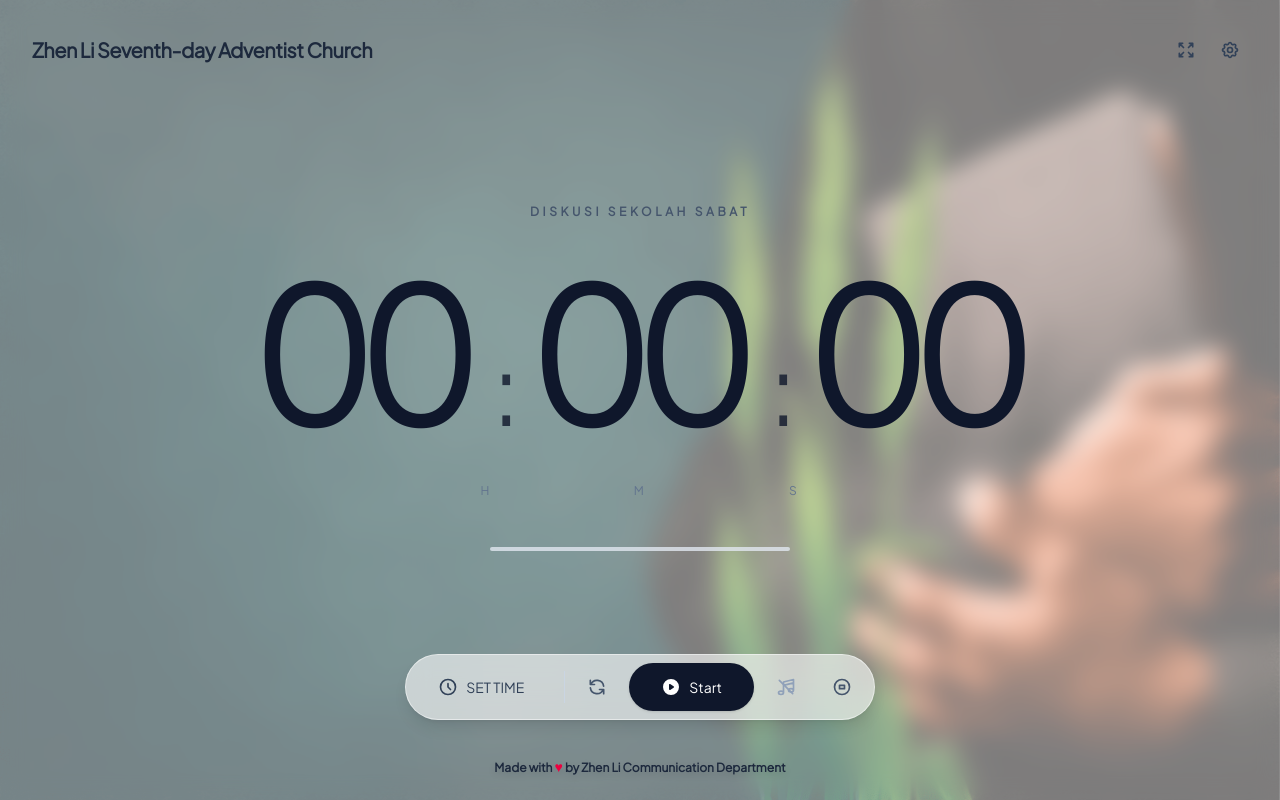
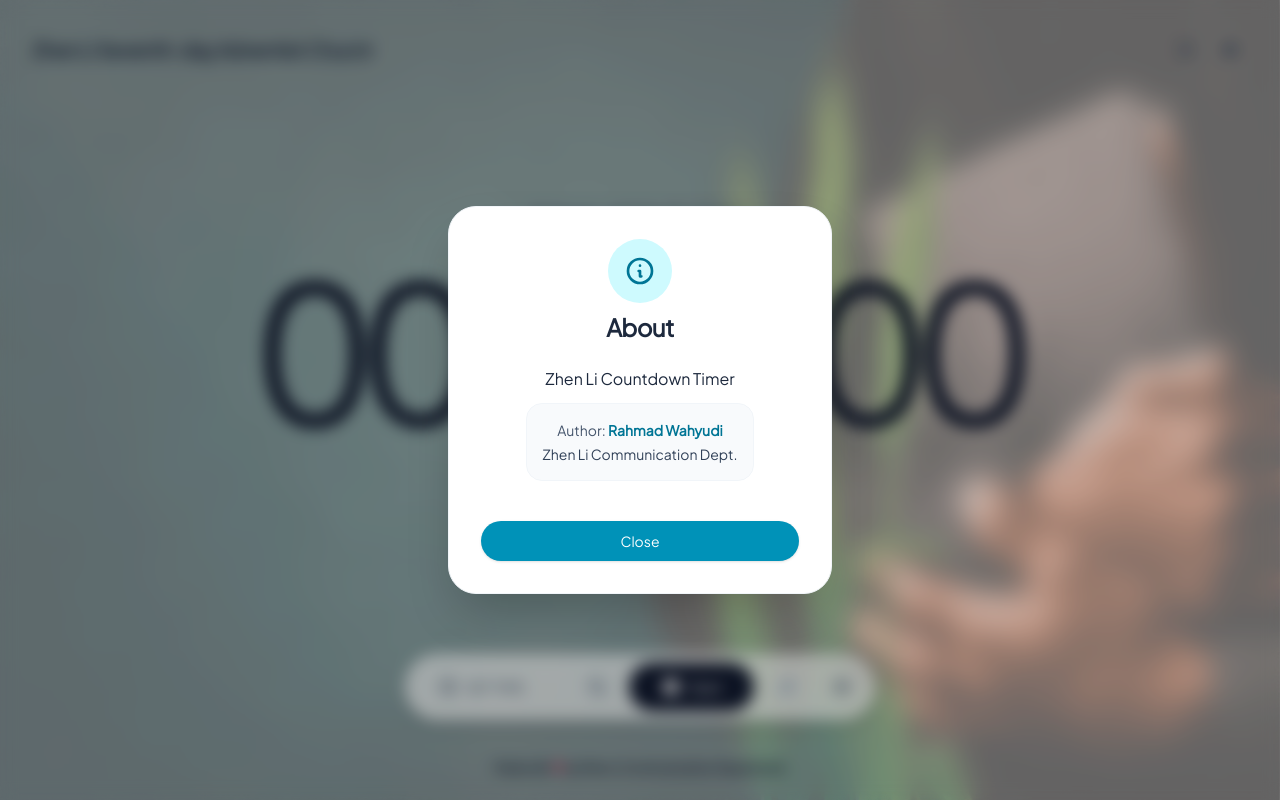
Before and after one commit to shiody/zl-countdown, a SvelteKit app: page / in a window 1280 px wide. Both pictures are taken after a click on the button 1230 px from the left and 50 px from the top of the page. Built offline with nearby package versions, Linux system fonts and the light colour scheme.

Commit message:
feat: add settings modal and fix svelte warnings

```diff
--- /dev/null
+++ b/src/lib/components/SettingsModal.svelte
@@ -0,0 +1,38 @@
+<script lang="ts">
+  import Dialog from './Dialog.svelte';
+  import Button from './Button.svelte';
+
+  let { isOpen = $bindable(false) }: { isOpen: boolean } = $props();
+
+  function close() {
+    isOpen = false;
+  }
+</script>
+
+<Dialog bind:isOpen>
+  <div class="p-8 max-w-sm w-full space-y-6 flex flex-col items-center">
+    <div class="w-16 h-16 bg-cyan-100 text-cyan-700 rounded-full flex items-center justify-center mb-2">
+      <svg xmlns="http://www.w3.org/2000/svg" class="h-8 w-8" fill="none" viewBox="0 0 24 24" stroke="currentColor">
+        <path stroke-linecap="round" stroke-linejoin="round" stroke-width="2" d="M13 16h-1v-4h-1m1-4h.01M21 12a9 9 0 11-18 0 9 9 0 0118 0z" />
+      </svg>
+    </div>
+
+    <h2 class="text-2xl font-bold text-slate-800 tracking-tight text-center">About</h2>
+
+    <div class="text-center text-slate-600 space-y-3">
+      <p class="font-medium text-slate-800">Zhen Li Countdown Timer</p>
+      <div class="bg-slate-50 p-4 rounded-2xl border border-slate-100">
+        <p class="text-sm mb-1">
+          Author: <span class="font-semibold text-cyan-700">Rahmad Wahyudi</span>
+        </p>
+        <p class="text-sm font-medium text-slate-700">
+          Zhen Li Communication Dept.
+        </p>
+      </div>
+    </div>
+
+    <div class="w-full pt-4">
+      <Button variant="filled" class="w-full" onclick={close}>Close</Button>
+    </div>
+  </div>
+</Dialog>
--- a/src/lib/components/TimePicker.svelte
+++ b/src/lib/components/TimePicker.svelte
@@ -137,6 +137,7 @@
       bind:this={dialRef}
       role="slider"
       tabindex="0"
+      aria-valuenow={period === 'AM' ? hour : (hour === 12 ? 12 : hour + 12)}
       class="relative w-64 h-64 bg-slate-100 rounded-full cursor-pointer touch-none shadow-inner border border-slate-200"
       onpointerdown={onPointerDown}
       onpointermove={onPointerMove}
--- a/src/routes/+page.svelte
+++ b/src/routes/+page.svelte
@@ -1,10 +1,12 @@
 <script lang="ts">
   import TimePicker from '$lib/components/TimePicker.svelte';
+  import SettingsModal from '$lib/components/SettingsModal.svelte';
   import Button from '$lib/components/Button.svelte';
   import ProgressIndicator from '$lib/components/ProgressIndicator.svelte';
   import { initAudio, play10mSound, play5mSound, play0mSound, startBgm, stopBgm, toggleBgm } from '$lib/utils/audio';
 
   let showTimePicker = $state(false);
+  let showSettings = $state(false);
   let targetTime = $state<{ hour: number, minute: number } | null>(null);
   let targetDate = $state<Date | null>(null);
   let errorMessage = $state("");
@@ -179,7 +181,7 @@
           </svg>
         {/if}
       </button>
-      <button class="p-2 hover:bg-slate-200/50 rounded-full transition-colors focus:outline-none" aria-label="Settings">
+      <button class="p-2 hover:bg-slate-200/50 rounded-full transition-colors focus:outline-none" aria-label="Settings" onclick={() => showSettings = true}>
         <svg xmlns="http://www.w3.org/2000/svg" class="h-5 w-5" fill="none" viewBox="0 0 24 24" stroke="currentColor">
           <path stroke-linecap="round" stroke-linejoin="round" stroke-width="2" d="M10.325 4.317c.426-1.756 2.924-1.756 3.35 0a1.724 1.724 0 002.573 1.066c1.543-.94 3.31.826 2.37 2.37a1.724 1.724 0 001.065 2.572c1.756.426 1.756 2.924 0 3.35a1.724 1.724 0 00-1.066 2.573c.94 1.543-.826 3.31-2.37 2.37a1.724 1.724 0 00-2.572 1.065c-.426 1.756-2.924 1.756-3.35 0a1.724 1.724 0 00-2.573-1.066c-1.543.94-3.31-.826-2.37-2.37a1.724 1.724 0 00-1.065-2.572c-1.756-.426-1.756-2.924 0-3.35a1.724 1.724 0 001.066-2.573c-.94-1.543.826-3.31 2.37-2.37.996.608 2.296.07 2.572-1.065z" />
           <path stroke-linecap="round" stroke-linejoin="round" stroke-width="2" d="M15 12a3 3 0 11-6 0 3 3 0 016 0z" />
@@ -290,3 +292,4 @@
 </div>
 
 <TimePicker bind:isOpen={showTimePicker} onTimeSelect={handleTimeSelect} />
+<SettingsModal bind:isOpen={showSettings} />
```
